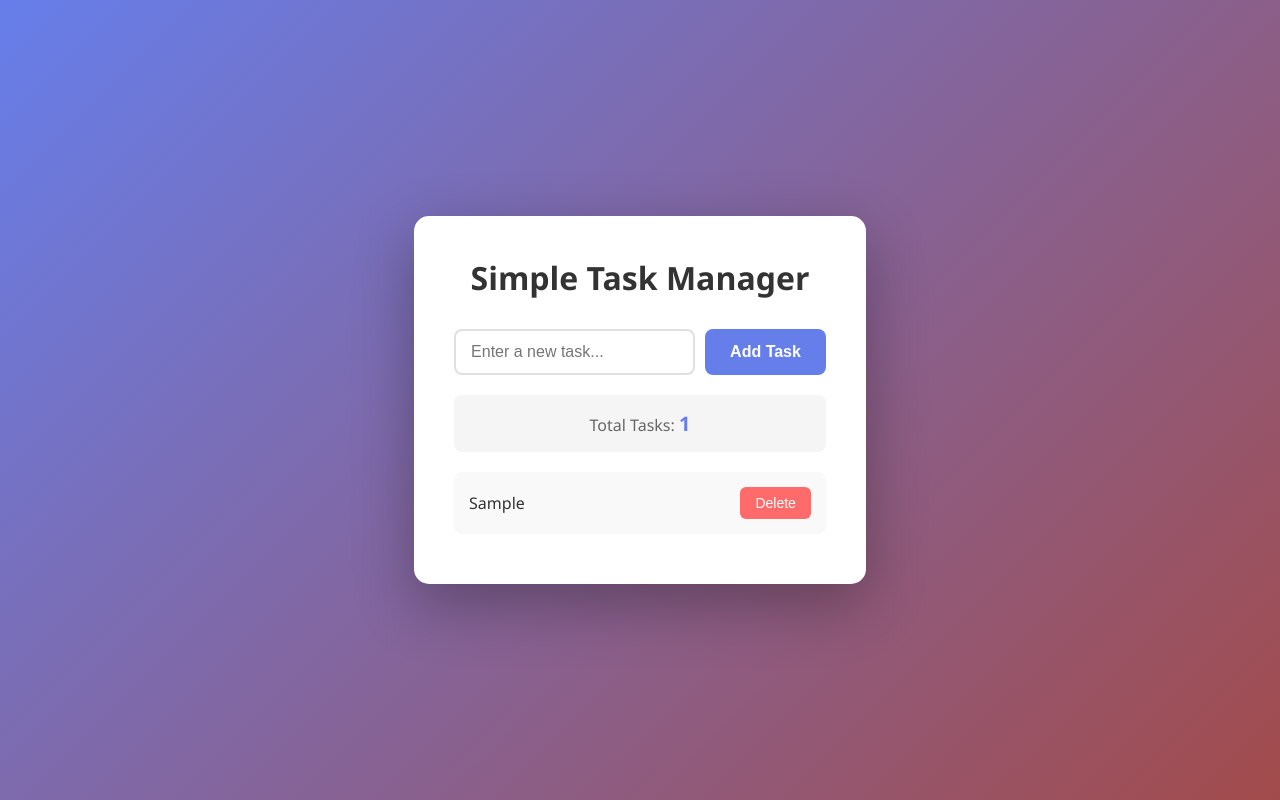
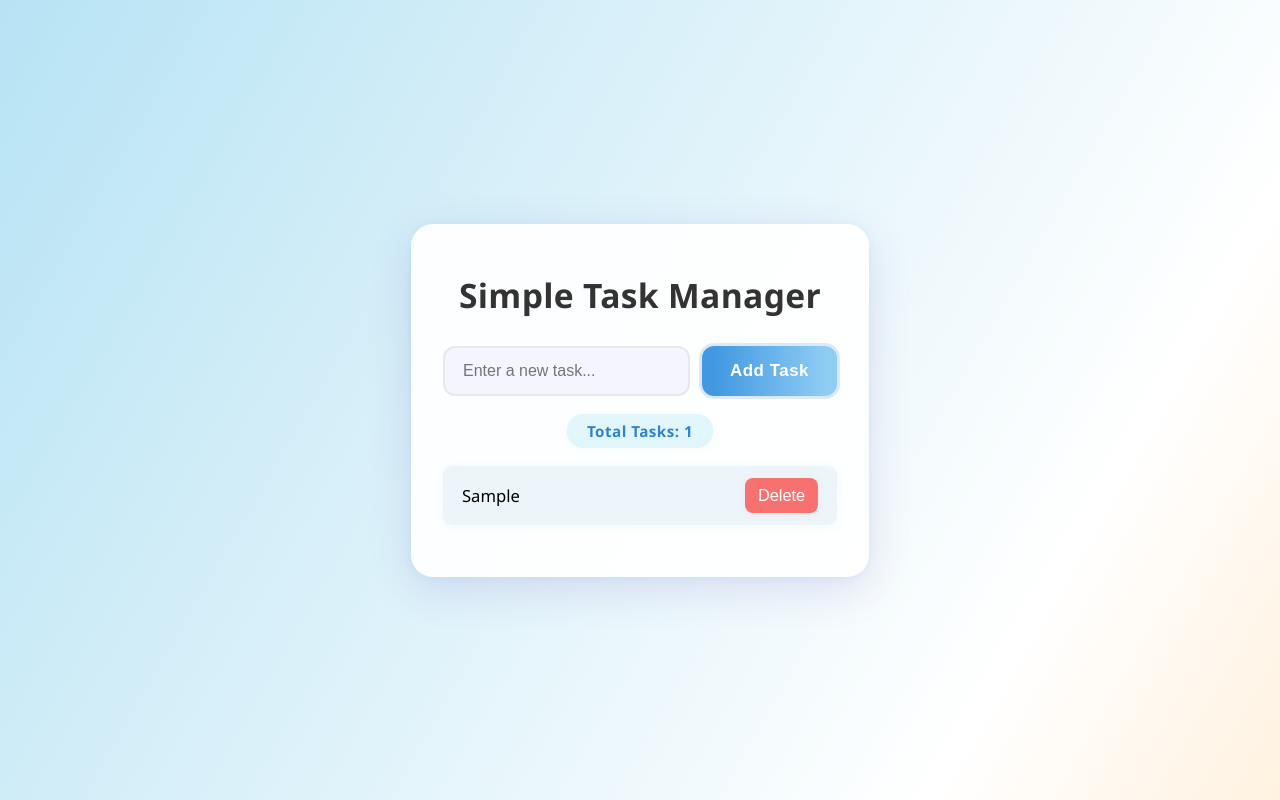
Before and after one commit to BonheurByiringiro/task-manager-demo, a website: page index.html in a window 1280 px wide. Both pictures are taken after typing "Sample" into the empty fields and a click on the button "Add Task". Drawn offline with nearby package versions, Linux system fonts and the light colour scheme.

```diff
--- a/style.css
+++ b/style.css
@@ -6,7 +6,7 @@
 
 body {
   font-family: 'Segoe UI', Tahoma, Geneva, Verdana, sans-serif;
-    background: linear-gradient(135deg, #667eea 0%, #a24b4b 100%);
+  background: linear-gradient(120deg, #b7e3f4 0%, #ffffff 80%, #fff2e0 100%);
   min-height: 100vh;
   display: flex;
   justify-content: center;
@@ -15,139 +15,173 @@
 }
 
 .container {
-    background: white;
-    border-radius: 15px;
-    box-shadow: 0 20px 60px rgba(0, 0, 0, 0.3);
-    padding: 40px;
-    max-width: 600px;
+  background: rgba(255,255,255,0.92);
+  border-radius: 22px;
+  box-shadow: 0 12px 44px rgba(80,58,165,0.14), 0 2px 8px rgba(104,176,225,0.09);
+  padding: 48px 32px 40px 32px;
+  max-width: 480px;
   width: 100%;
+  backdrop-filter: blur(8px);
+  transition: box-shadow 0.2s;
+}
+.container:hover {
+  box-shadow: 0 18px 60px rgba(80,58,165,0.19), 0 4px 24px rgba(104,176,225,0.13);
 }
 
 h1 {
   color: #333;
   text-align: center;
-    margin-bottom: 30px;
-    font-size: 2em;
+  margin-bottom: 28px;
+  font-size: 2.1em;
+  font-weight: 650;
+  letter-spacing: 0.01em;
 }
 
 .task-form {
   display: flex;
-    gap: 10px;
-    margin-bottom: 20px;
+  gap: 12px;
+  margin-bottom: 18px;
 }
 
 #task-input {
   flex: 1;
-    padding: 12px 15px;
-    border: 2px solid #e0e0e0;
-    border-radius: 8px;
-    font-size: 16px;
-    transition: border-color 0.3s;
+  padding: 14px 18px;
+  border: 2px solid #e6e8ec;
+  border-radius: 12px;
+  font-size: 1rem;
+  background: rgba(245,245,255,0.93);
+  transition: border-color 0.3s, box-shadow 0.3s;
+  outline: none;
 }
-
 #task-input:focus {
-    outline: none;
-    border-color: #667eea;
+  border-color: #63b3ed;
+  box-shadow: 0 0 10px #dbe9f9;
 }
 
 .btn-add {
-    padding: 12px 25px;
-    background: #667eea;
-    color: white;
+  padding: 13px 28px;
+  background: linear-gradient(90deg, #63b3ed 0%, #90cdf4 100%);
+  color: #2563eb;
   border: none;
-    border-radius: 8px;
-    font-size: 16px;
+  border-radius: 12px;
+  font-size: 1.06rem;
   font-weight: 600;
+  letter-spacing: 0.03em;
   cursor: pointer;
-    transition: background 0.3s;
+  box-shadow: 0 2px 12px rgba(99,179,237,0.13);
+  transition: background 0.2s, box-shadow 0.17s;
+}
+.btn-add:hover, .btn-add:focus {
+  background: linear-gradient(90deg, #4299e1 10%, #90cdf4 93%);
+  color: #fff;
+  box-shadow: 0 0 0 3px #dbe9f9;
 }
 
-.btn-add:hover {
-    background: #5568d3;
+#task-count {
+  background: #e1f6fb;
+  color: #3182ce;
+  font-weight: bold;
+  width: fit-content;
+  margin: 0 auto 14px auto;
+  padding: 7px 20px;
+  border-radius: 16px;
+  font-size: 0.95em;
+  letter-spacing: 0.03em;
+  box-shadow: 0 2px 8px rgba(99,179,237,0.05);
 }
 
-.success-message {
-    background: #4caf50;
-    color: white;
-    padding: 12px;
-    border-radius: 8px;
+.empty-state {
+  background: #f7fafc;
+  border-radius: 11px;
+  font-size: 1.1em;
+  padding: 22px 14px;
+  margin-top: 10px;
+  color: #6b7280;
   text-align: center;
-    margin-bottom: 20px;
-    animation: slideIn 0.3s ease;
-}
-
-@keyframes slideIn {
-    from {
-        opacity: 0;
-        transform: translateY(-10px);
-    }
-    to {
-        opacity: 1;
-        transform: translateY(0);
-    }
-}
-
-.task-counter {
-    background: #f5f5f5;
-    padding: 15px;
-    border-radius: 8px;
-    text-align: center;
-    margin-bottom: 20px;
-}
-
-.task-counter p {
-    color: #666;
-    font-size: 16px;
-}
-
-.task-counter strong {
-    color: #667eea;
-    font-size: 20px;
+  box-shadow: 0 3px 12px rgba(64,136,202,0.05);
 }
 
 .task-list {
+  margin-top: 18px;
   list-style: none;
 }
 
 .task-item {
   display: flex;
-    justify-content: space-between;
   align-items: center;
-    padding: 15px;
-    background: #f9f9f9;
-    border-radius: 8px;
-    margin-bottom: 10px;
-    transition: transform 0.2s;
+  gap: 14px;
+  background: rgba(235,245,249,0.91);
+  border-radius: 9px;
+  padding: 12px 19px;
+  margin-bottom: 12px;
+  font-size: 1.04em;
+  position: relative;
+  box-shadow: 0 2px 12px rgba(90,183,238,0.07);
+  transition: transform 0.19s, background 0.13s, opacity 0.16s;
 }
-
-.task-item:hover {
-    transform: translateX(5px);
-    background: #f0f0f0;
+.task-item .task-icon {
+  font-size: 1.1em;
+  margin-right: 10px;
+  color: #4299e1;
 }
-
-.task-text {
-    color: #333;
-    font-size: 16px;
+.task-item .task-text {
+  flex: 1;
+}
+.task-item.removing {
+  opacity: 0;
+  transform: translateX(22px) scale(0.96);
 }
 
 .btn-delete {
-    padding: 8px 15px;
-    background: #ff6b6b;
-    color: white;
+  background: #f87171;
+  color: #fff;
   border: none;
-    border-radius: 6px;
+  border-radius: 8px;
+  padding: 8px 13px;
+  font-size: 0.98em;
   cursor: pointer;
-    font-size: 14px;
-    transition: background 0.3s;
+  font-weight: 500;
+  margin-left: 14px;
+  box-shadow: 0 1px 8px rgba(251,54,87,0.07);
+  transition: background 0.14s;
+}
+.btn-delete:hover, .btn-delete:focus {
+  background: #f43f5e;
 }
 
-.btn-delete:hover {
-    background: #ee5a52;
+[data-testid="success-message"] {
+  background: linear-gradient(90deg, #90cdf4 14%, #fff 95%);
+  color: #2b5d8e;
+  padding: 13px 20px;
+  font-size: 1.07em;
+  border-radius: 9px;
+  margin: 20px auto 0 auto;
+  text-align: center;
+  width: fit-content;
+  opacity: 0;
+  box-shadow: 0 1px 10px rgba(99,179,237,0.09);
+  animation: fadeIn 0.58s forwards;
+}
+@keyframes fadeIn {
+  to { opacity: 1; }
 }
 
-.empty-state {
-    text-align: center;
-    padding: 40px 20px;
-    color: #999;
-    font-size: 18px;
+/* Responsive design for phone/tablet */
+@media (max-width: 700px) {
+  .container {
+    padding: 18px 7px 20px 7px;
+    max-width: 99vw;
   }
+  h1 {
+    font-size: 1.2em;
+    margin-bottom: 15px;
+  }
+  .task-form {
+    flex-direction: column;
+    gap: 8px;
+  }
+  .btn-add {
+    width: 100%;
+    padding: 12px 0;
+  }
+}
--- a/test-selenium.js
+++ b/test-selenium.js
@@ -11,6 +11,8 @@
 }
 
 // Helper function for demo pauses
+// Trigger CI demo run
+
 async function pause(ms) {
     return new Promise(resolve => setTimeout(resolve, ms));
 }
```
Also changed, not shown: package.json (+3 -4 lines), 1 other file. Lines whose indentation alone changed are shown as unchanged.
